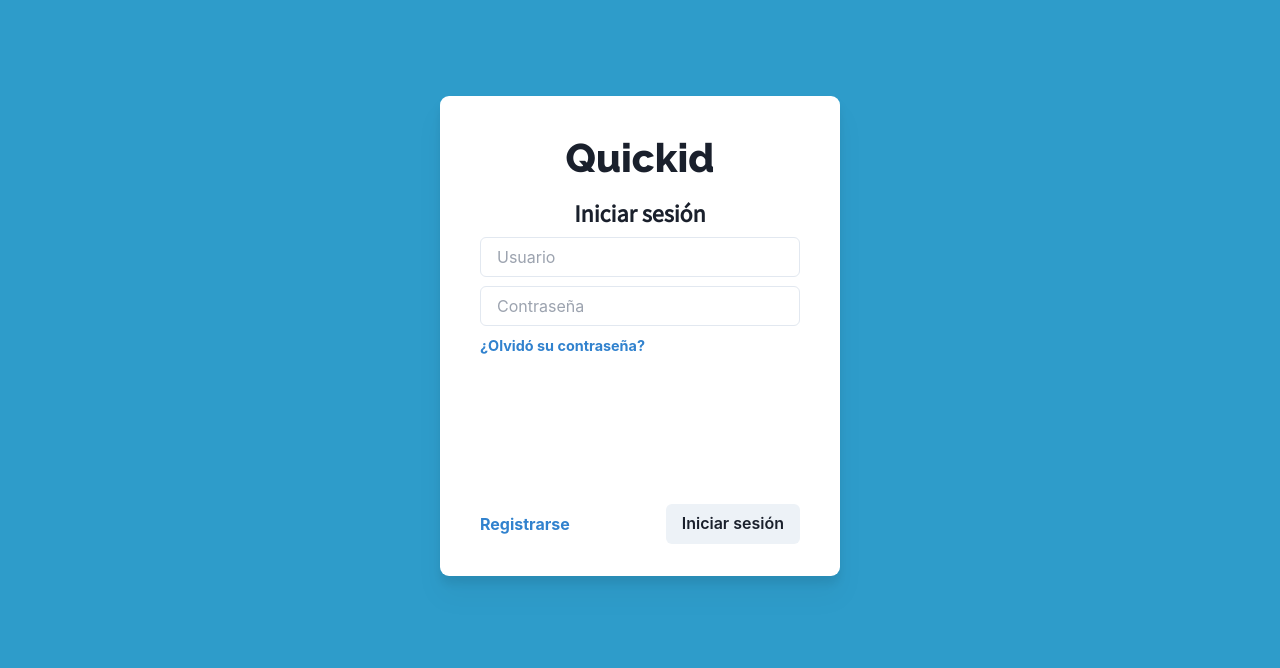
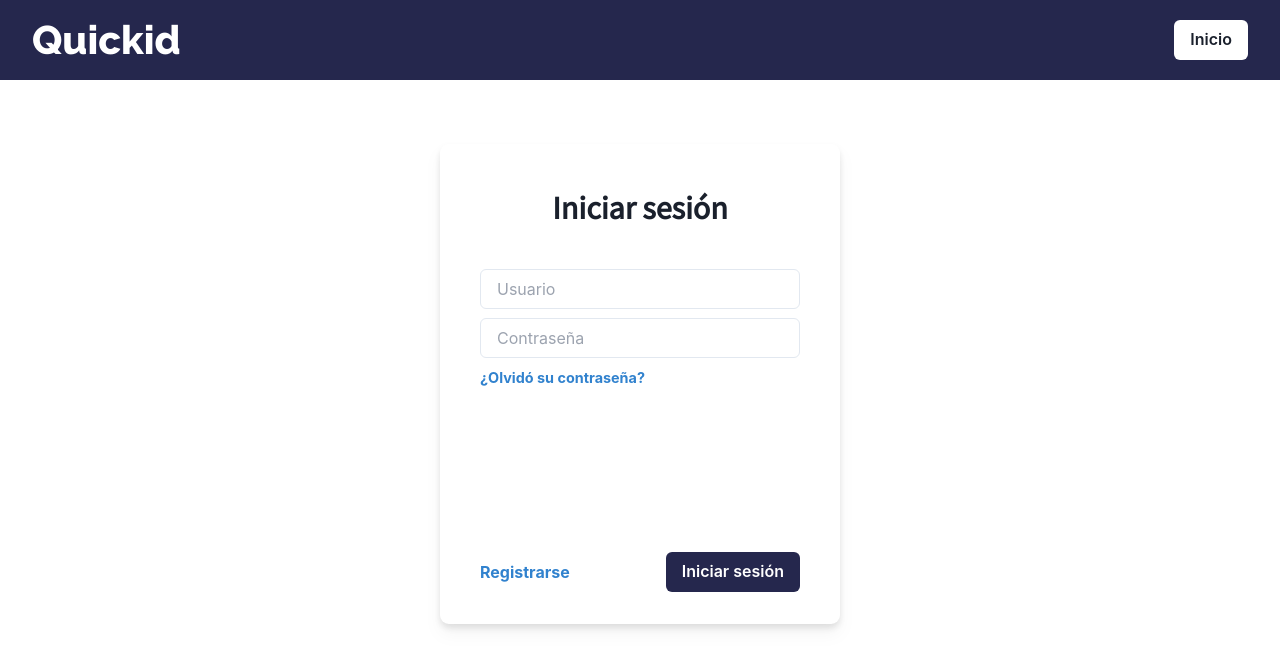
Before and after one commit to ReynaldoCerpa/quickid, a Next.js app: page /login in a window 1280 px wide. Shown: the top 668 px of the page. Built offline with nearby package versions, Linux system fonts and the light colour scheme.

Commit message:
new colors

```diff
--- a/src/components/Layout.tsx
+++ b/src/components/Layout.tsx
@@ -1,5 +1,6 @@
 import { ReactNode } from "react";
 import Head from 'next/head'
+import Navbar from "./Navbar";
 
 type Props = {
     children?: ReactNode
@@ -13,6 +14,7 @@ const Layout = ({ children }: Props) => {
                 <meta name="description" content="Generated by create next app" />
                 <link rel="icon" href="/favicon.ico" />
             </Head>
+            <Navbar/>
             <main>
                 {children}
             </main>
--- a/src/components/Navbar.tsx
+++ b/src/components/Navbar.tsx
@@ -1,8 +1,16 @@
+import { Button } from "@chakra-ui/button";
+import { Box, Text } from "@chakra-ui/layout";
 
 const Navbar = () => {
     return (
-        <div>
-
+        <div className="w-[100%] h-20 bg-[#25274d] fixed flex justify-between px-[2rem] items-center">
+           <Text
+           fontWeight="bold"
+           fontSize="2.5rem"
+           className="font-raleway text-white">Quickid</Text>
+           <Button
+           bgColor="white"
+           >Inicio</Button>
         </div>
     );
 };
--- a/src/pages/login.tsx
+++ b/src/pages/login.tsx
@@ -5,13 +5,13 @@ import Link from "next/link";
 //import styles from "../styles/Login.module.css"
 const login = () => {
     return (
-        <section className="flex justify-center pt-[6rem] h-screen bg-[#2e9cca]">
-            <Box className="flex justify-center rounded-[9px] pt-[2rem] w-[25rem] drop-shadow-xl h-[30rem] bg-white p-[2rem]">
+        <section className="flex justify-center pt-[9rem] h-screen ">
+            <Box className="flex justify-center rounded-[9px] pt-[2rem] w-[25rem] drop-shadow-lg h-[30rem] bg-white p-[2rem]">
                 <Box className="flex flex-col relative w-[20rem]">
-                    <Text className="text-center test-class font-raleway text-[2.5rem]">Quickid</Text>
-                    <Text className="text-center font-source-sans text-[1.5rem] mt-[.5rem]" fontWeight="semibold">Iniciar sesión</Text>
-                    <Input className="Button" placeholder="Usuario" />
-                    <Input className="Button" placeholder="Contraseña" type="password" />
+                    {/* <Text className="text-center test-class font-raleway text-[2.5rem]">Quickid</Text> */}
+                    <Text className="text-center font-source-sans text-[2rem] mt-[.5rem] mb-[2rem]" fontWeight="semibold">Iniciar sesión</Text>
+                    <Input className="Input" placeholder="Usuario" />
+                    <Input className="Input" placeholder="Contraseña" type="password" />
                     <Link href="https://youtube.com">
                         <Text color="blue.500" fontWeight="bold" className="mt-1 text-[.9rem]">¿Olvidó su contraseña?</Text>
                     </Link>
@@ -19,7 +19,11 @@ const login = () => {
                         <Link href="https://youtube.com">
                             <Text color="blue.500" fontWeight="bold" className="">Registrarse</Text>
                         </Link>
-                        <Button>Iniciar sesión</Button>
+                        <Button
+                        bg="#25274d"
+                        color="white"
+                        _hover={{bg: "#353878"}}
+                        >Iniciar sesión</Button>
                     </Box>
                 </Box>
             </Box>
--- a/src/styles/globals.css
+++ b/src/styles/globals.css
@@ -6,6 +6,6 @@
 @tailwind components;
 @tailwind utilities;
 
-  .Button {
+  .Input {
     @apply my-[.3rem];
   }
```
